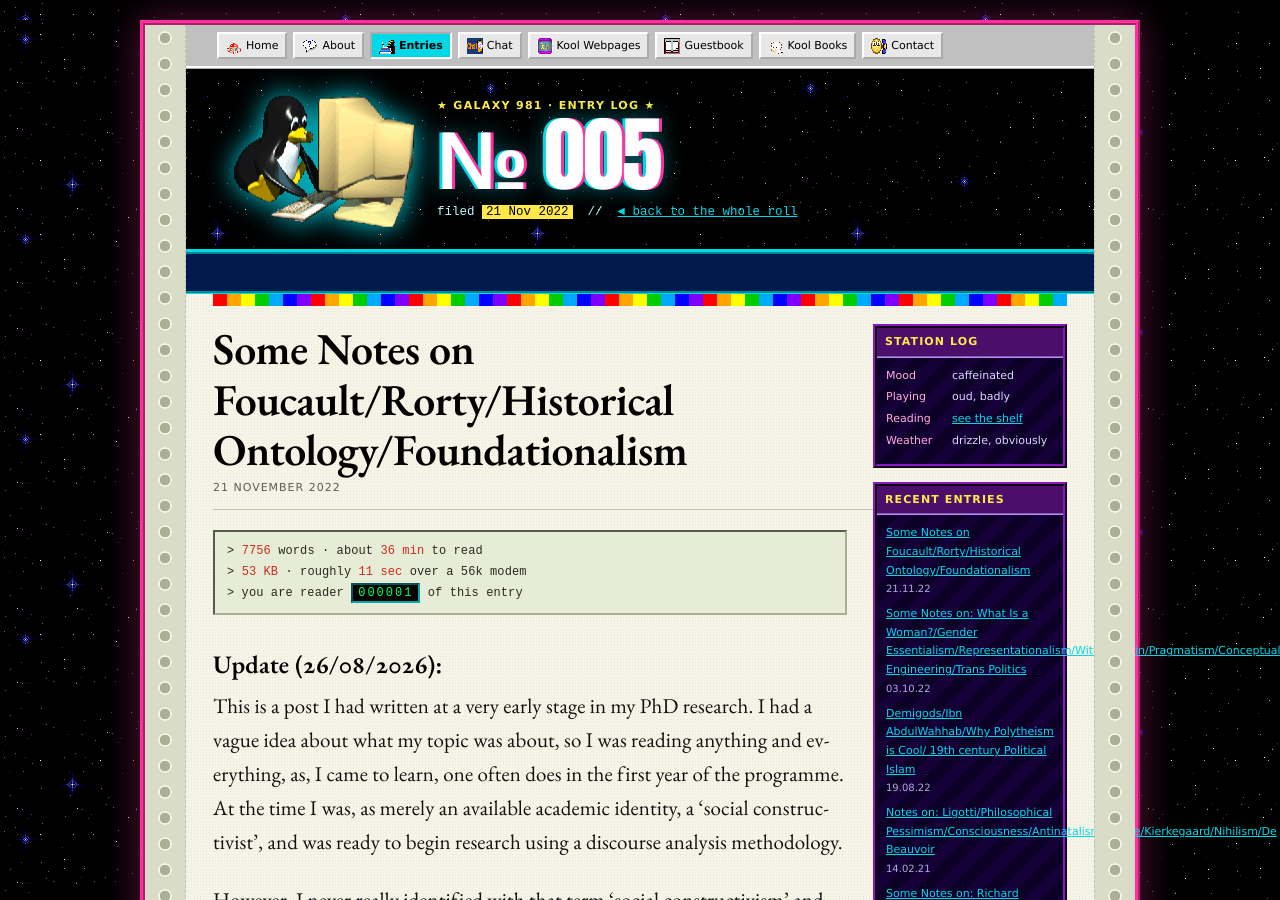
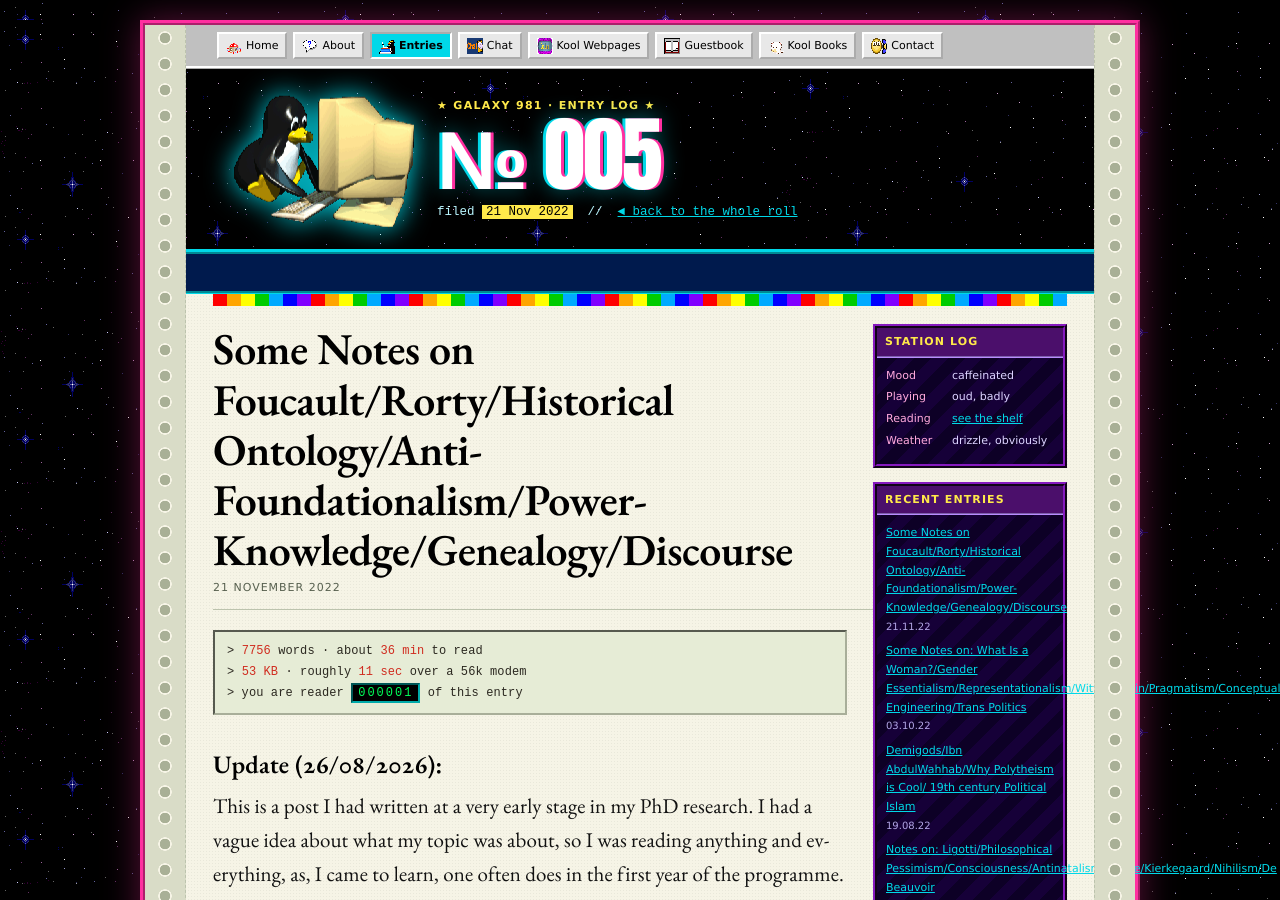
Before and after one commit to Catofminerva/Catofminerva.github.io, a Jekyll site: the page built from _posts/2022-11-21-foucault.md, in a window 1280 px wide and 900 px high. Built offline with Jekyll 4.4.1, drawn with Linux system fonts in a browser that asks for light colours; comment, search, counter and statistics services are not loaded.

Commit message:
Update 2022-11-21-foucault.md

```diff
--- a/_posts/2022-11-21-foucault.md
+++ b/_posts/2022-11-21-foucault.md
@@ -1,6 +1,6 @@
 ---
 layout: post
-title: "Some Notes on Foucault/Rorty/Historical Ontology/Foundationalism"
+title: "Some Notes on Foucault/Rorty/Historical Ontology/Anti-Foundationalism/Power-Knowledge/Genealogy/Discourse"
 permalink: /foucault
 ---
 ### Update (26/08/2026):
```
